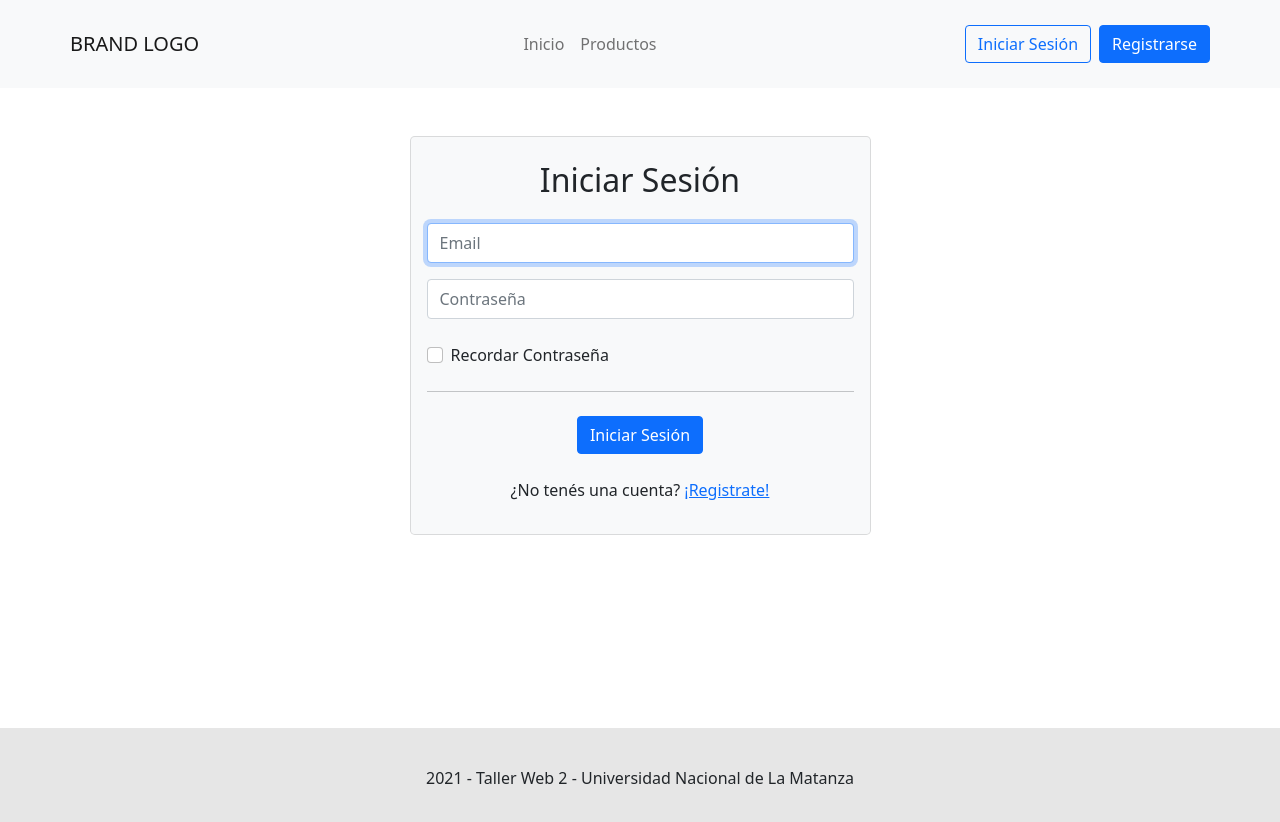
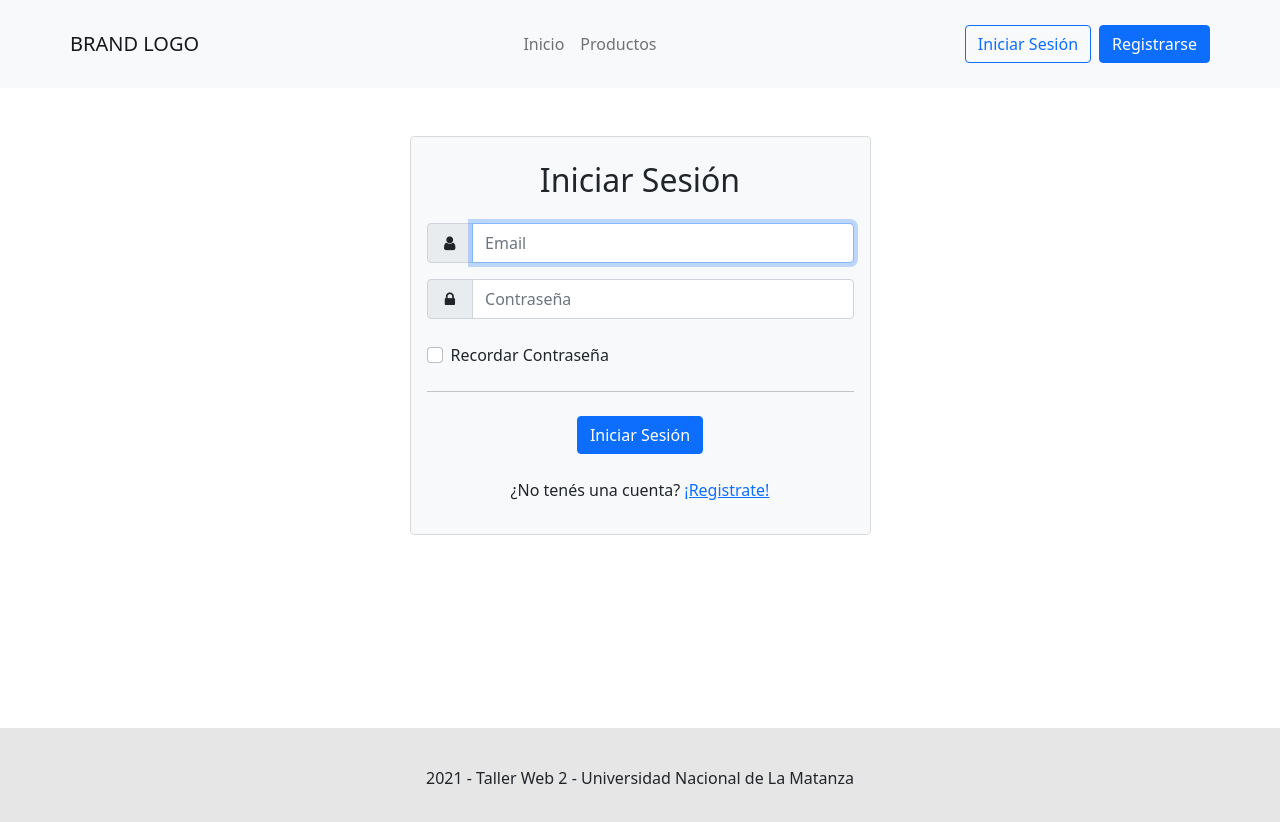
Before and after one commit to GastonPerez97/angular-store, an Angular app: page /ingresar in a window 1280 px wide. Shown: the top 822 px of the page. Built offline with nearby package versions, Linux system fonts and the light colour scheme.

Commit message:
added login icons

```diff
--- a/src/app/auth/login/login.component.html
+++ b/src/app/auth/login/login.component.html
@@ -5,11 +5,13 @@
                 <h5 class="card-title fs-2 text-center mb-4 mt-2">Iniciar Sesión</h5>
 
                 <form>
-                    <div class="mb-3">
+                    <div class="form-group input-group mb-3">
+                        <span class="input-group-text"> <i class="fa fa-user fa-fw"></i> </span>
                         <input type="email" id="inputEmail" class="form-control" style="height: 40px;" placeholder="Email" required autofocus>
                     </div>
 
-                    <div class="mb-4">
+                    <div class="form-group input-group mb-4">
+                        <span class="input-group-text"> <i class="fa fa-lock fa-fw"></i> </span>
                         <input type="password" id="inputPassword" class="form-control" style="height: 40px;" placeholder="Contraseña" required>
                     </div>
 
```
